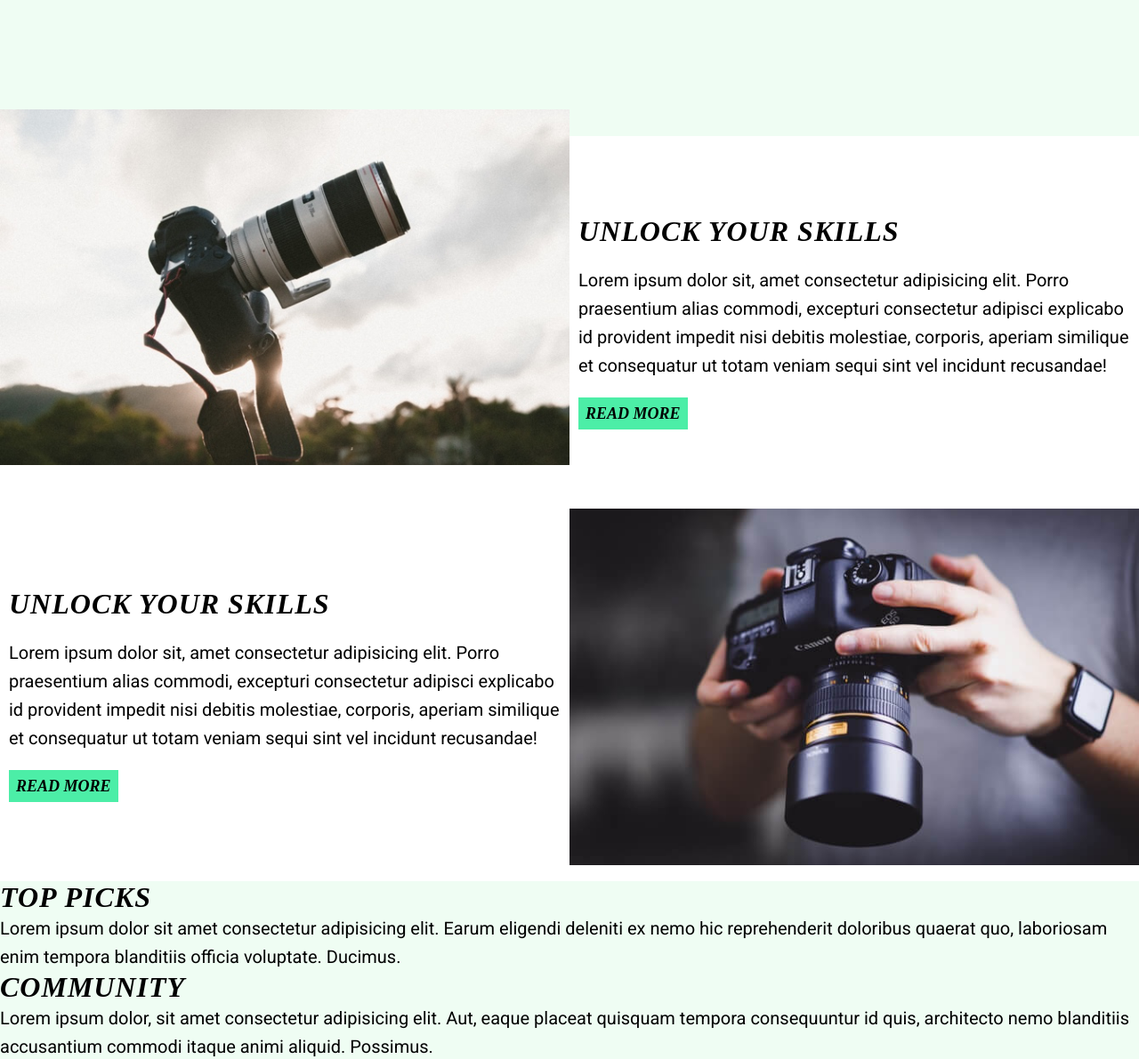
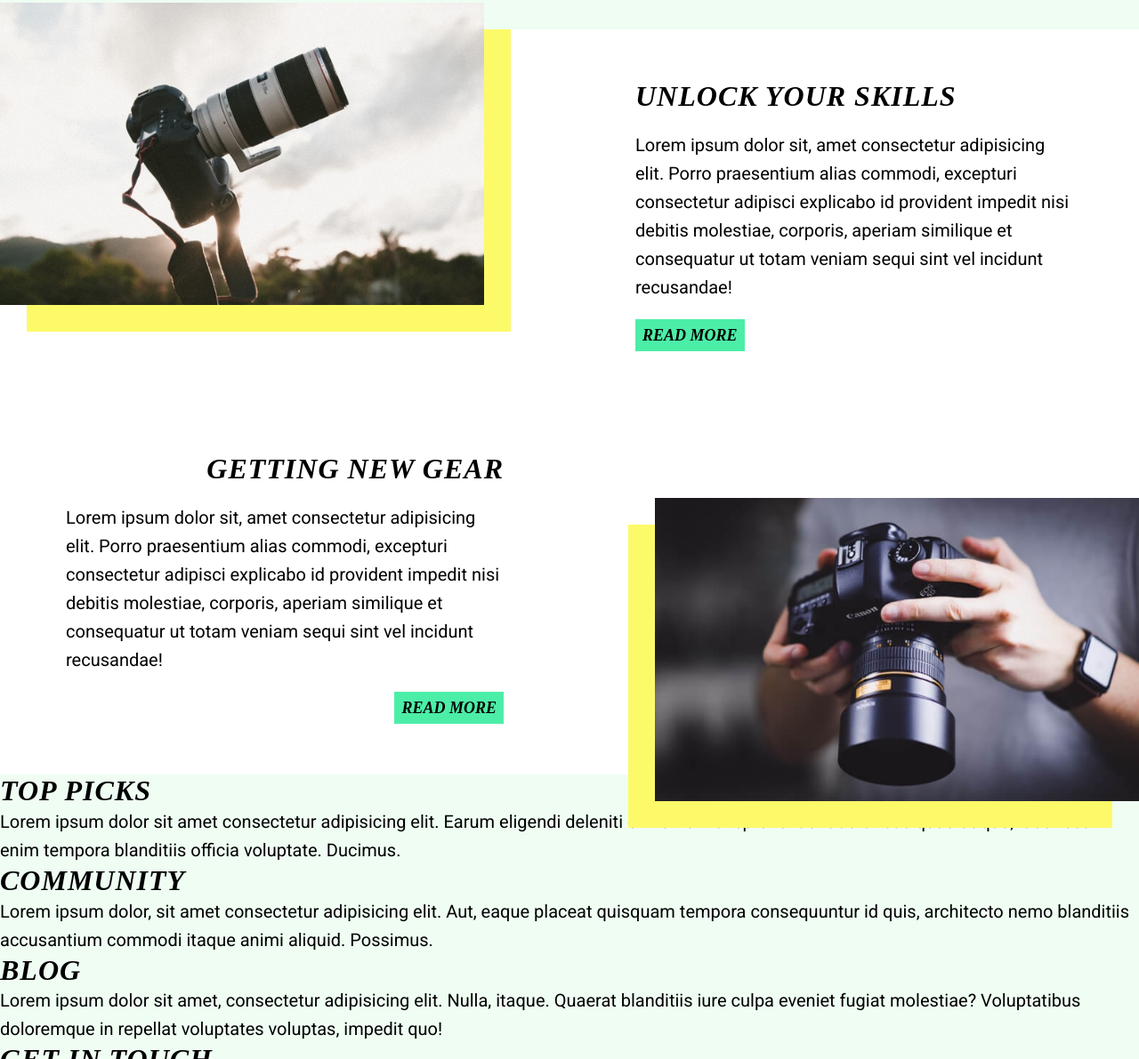
Before and after one commit to QuercusTaliare/taylorRobertsonProject2, a plain HTML site: page index.html in a window 1280 px wide. Shown: the part 1367-2558 px from the top of the page at 89% size. Drawn offline with Linux system fonts and the light colour scheme; a web font is replaced by a local one.

Commit message:
finished desktop home Article section

```diff
--- a/index.html
+++ b/index.html
@@ -55,7 +55,7 @@
     <!-- Articles -->
     <section class="homeSection homeArticles">
 
-      <!-- 1 - Image -->
+      <!-- 1st - Image -->
       <div class="homeArticles__item homeArticle__item--img">
         <div class="homeArticles__imgContainer">
           <img src="./assets/left-image.jpg" alt="sideview of a camera with a large lens on a stand, with a cloudy sky in the background">
@@ -63,33 +63,33 @@
       </div>
 
       <!-- <div class="homeArticles__wrapper"> -->
-      <!-- 2 - Article -->
+      <!-- 1st Article -->
 
       <div class="homeArticles__item homeArticles__item--article">
-        <article class="homeArticles__text">
-          <h4>Unlock Your Skills</h4>
+        <article class="homeArticles__text homeArticles__text--one">
+          <h4 class="homeArticles__titles">Unlock Your Skills</h4>
           <p class="homeArticles__p">Lorem ipsum dolor sit, amet consectetur adipisicing elit. Porro praesentium alias commodi, excepturi consectetur adipisci explicabo id provident impedit nisi debitis molestiae, corporis, aperiam similique et consequatur ut totam veniam sequi sint vel incidunt recusandae!</p>
-          <button class="button">
+          <button class="button homeArticles__button">
             <a href="#">Read More</a>
           </button>
         </article>
       </div>
 
-      <!-- 3 - Article -->
+      <!-- 2nd - Article -->
       <div class="homeArticles__item homeArticles__item--article">
-        <article class="homeArticles__text">
-          <h4>Unlock Your Skills</h4>
+        <article class="homeArticles__text homeArticles__text--two">
+          <h4 class="homeArticles__titles">Getting New Gear</h4>
           <p class="homeArticles__p">Lorem ipsum dolor sit, amet consectetur adipisicing elit. Porro praesentium alias commodi, excepturi consectetur
             adipisci explicabo id provident impedit nisi debitis molestiae, corporis, aperiam similique et consequatur ut totam
             veniam sequi sint vel incidunt recusandae!</p>
-          <button class="button">
+          <button class="button homeArticles__button">
             <a href="#">Read More</a>
           </button>
         </article>
       </div>
       <!-- </div> -->
 
-      <!-- 4 - Image -->
+      <!-- 2nd - Image -->
       <div class="homeArticles__item homeArticles__item--img">
         <div class="homeArticles__imgContainer">
           <img src="./assets/right-image.jpg" alt="hands holding a Canon camera, lens tipped downwards">
--- a/styles/sass/_home.scss
+++ b/styles/sass/_home.scss
@@ -27,7 +27,7 @@
   }
 
   .homeHeader__imgContainer {
-    width: 482px;
+    width: 40%;
     position: absolute;
     bottom: -140px;
     right: 0;
@@ -48,7 +48,7 @@
 
 
 .homeAbout {
-  height: 90vh;
+  height: 600px;
 
   .homeAbout__wrapper {
     @include wrapper(1000);
@@ -94,24 +94,61 @@
     align-items: center;
   }
 
+
+  // Articles
   &__text {
     padding: 10px;
+    width: 80%;
   }
 
   &__p {
     margin: 20px 0;
   }
 
-  // First Image
+  // 1st Image
   &__item:first-child {
     position: relative;
 
     .homeArticles__imgContainer {
-      height: 100%;
+      // height: 100%;
+      width: 85%;
       position: absolute;
       left: 0;
       top: -30px;
+      box-shadow: 30px 30px 0 $boxOutlineColour;
+
     }
+  }
+
+  // 1st Article
+  &__text--one {
+    // text-align: left;
+  }
+
+  // 2nd Article
+  &__text--two {
+
+    text-align: right;
+
+    .homeArticles__p {
+      text-align: left;
+    }
+
+  }
+
+  // 2nd Image
+  &__item:last-child {
+    position: relative;
+
+    .homeArticles__imgContainer {
+      width: 85%;
+      position: absolute;
+      right: 0;
+      bottom: -30px;
+      box-shadow: -30px 30px 0 $boxOutlineColour;
+    }
+
+
   }
 
 
```
Also changed, not shown: styles/style.css.
